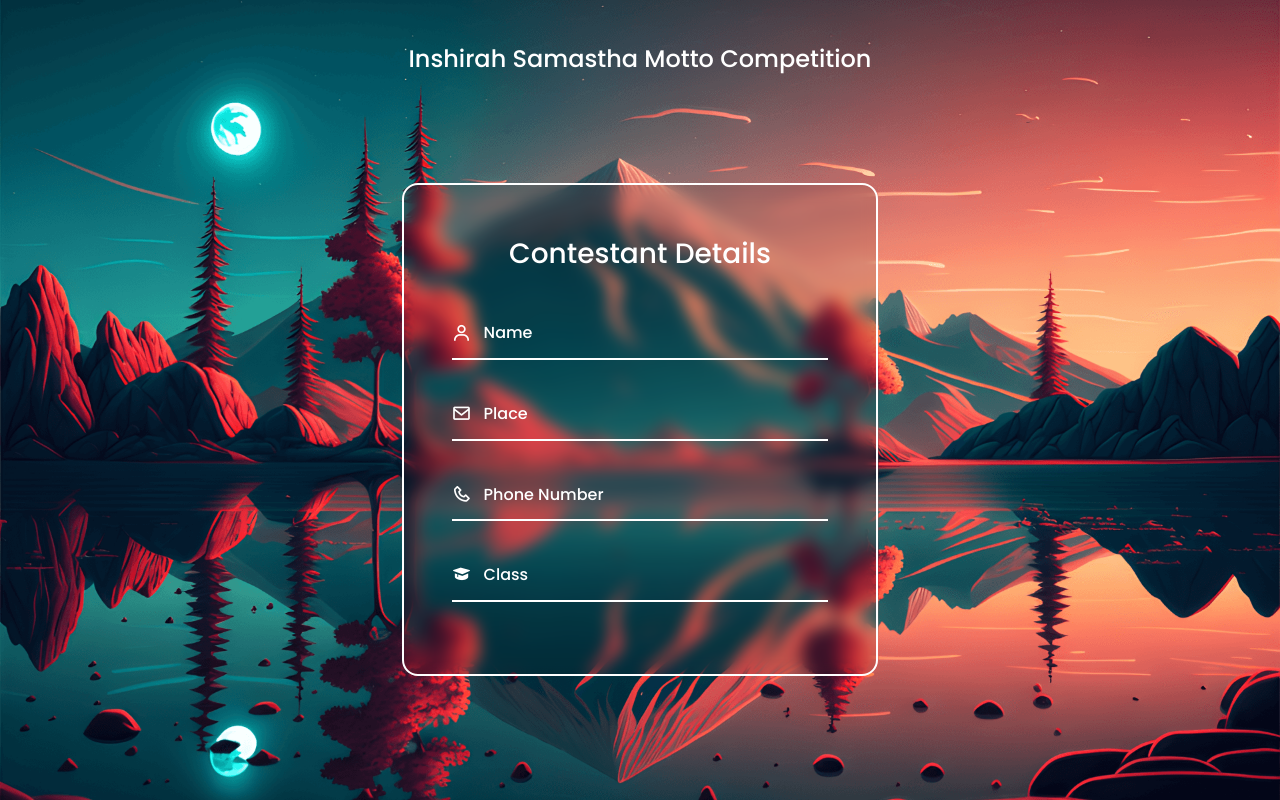
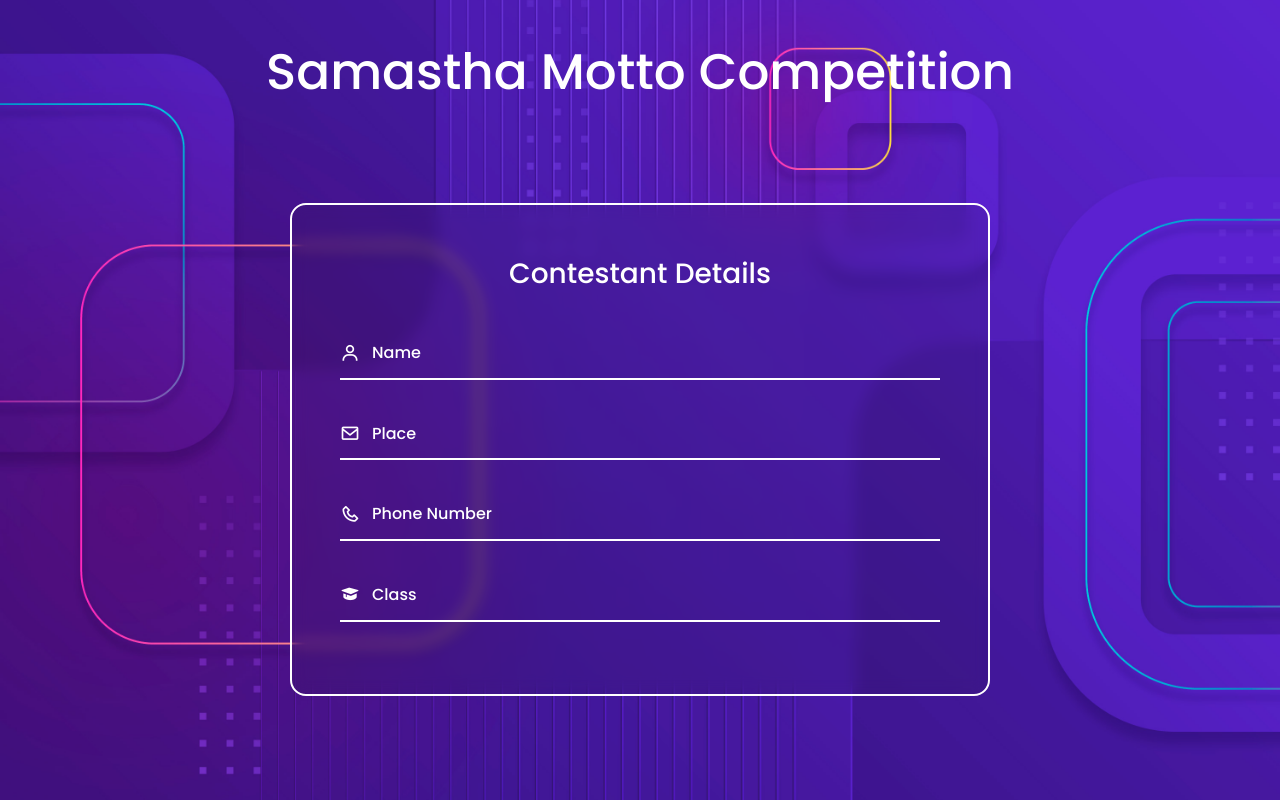
Before and after one commit to inshirah-pmsa/samasthaMotto, a plain HTML site: page index.html in a window 1280 px wide. Drawn offline with nearby package versions, Linux system fonts and the light colour scheme.

Commit message:
final edit

```diff
--- a/index.html
+++ b/index.html
@@ -9,9 +9,9 @@
 
 <body>
     <div class="login">
-        <img src="login-bg.png" alt="login image" class="login__img">
+        <img src="8275340.jpg" alt="login image" class="login__img">
 
-        <h2 class="main-heading">Inshirah Samastha Motto Competition</h2>
+        <h2 class="main-heading">Samastha Motto Competition</h2>
 
         <!-- Step 1: Personal Details Form -->
         <form id="personal-details-form" class="login__form" method="POST" name="theform">
--- a/style.css
+++ b/style.css
@@ -55,6 +55,7 @@ img {
     text-align: center;
     font-weight: 500;
     margin-bottom: 1.5rem;
+    font-size: 50px;
     color: var(--white-color);
     z-index: 2;
 }
```
Also changed, not shown: 8275340.jpg (added).
